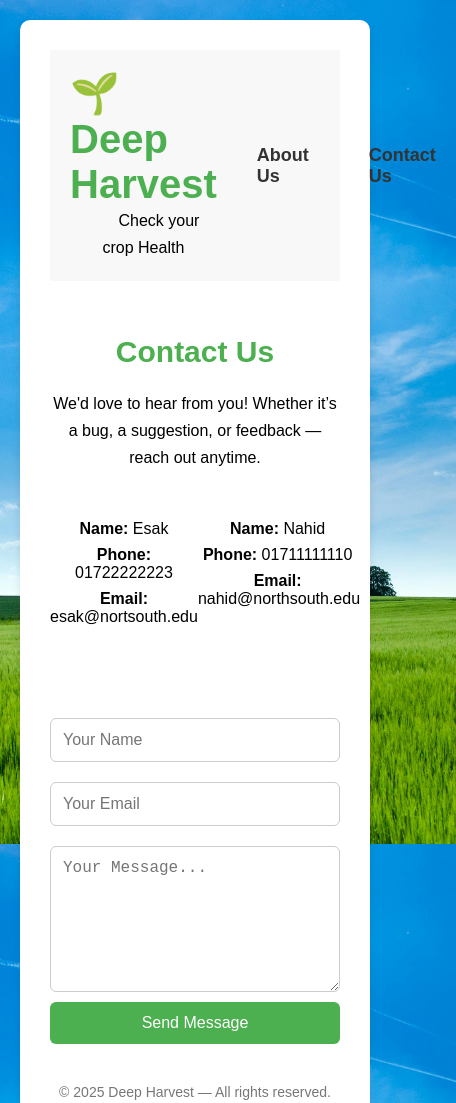
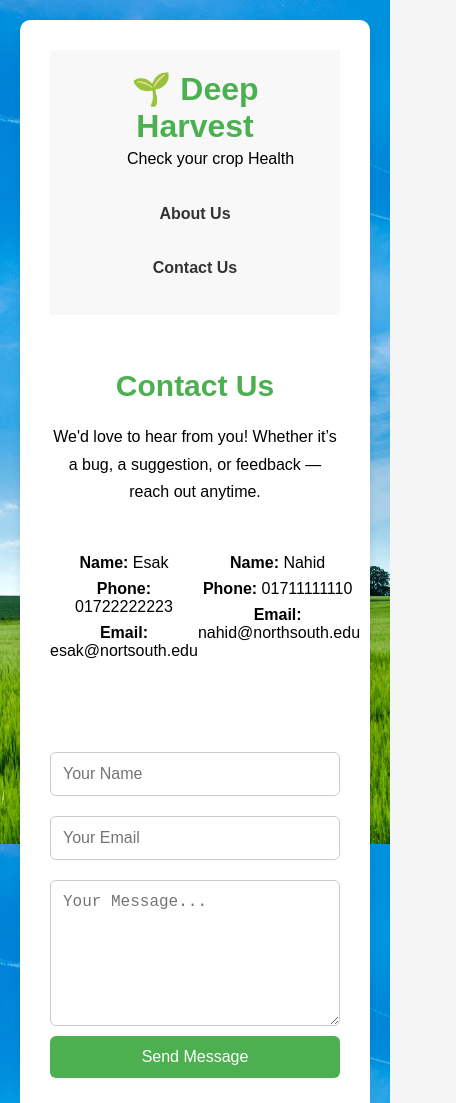
Before and after one commit to Nahid9/t3, a plain HTML site: page static/contact.html in a window 390 px wide. Shown: the top 1103 px of the page, 456 px wide, since content can reach past the window. Drawn offline with Linux system fonts and the light colour scheme.

Commit message:
Update contact.html

```diff
--- a/static/contact.html
+++ b/static/contact.html
@@ -160,6 +160,32 @@
             color: #4CAF50;
             text-decoration: none;
         }
+        @media (max-width: 768px) {
+        .header {
+            flex-direction: column;
+            align-items: center;
+            text-align: center;
+        }
+
+        .nav-links {
+            flex-direction: column;
+            margin-top: 15px;
+        }
+
+        .nav-links a {
+            margin: 8px 0;
+        }
+
+        .logo {
+            font-size: 32px;
+            font-weight: bold;
+            color: #4CAF50;
+        }
+
+        a {
+            font-size: 16px;
+        }
+        }
     </style>
 </head>
 <body>
```
